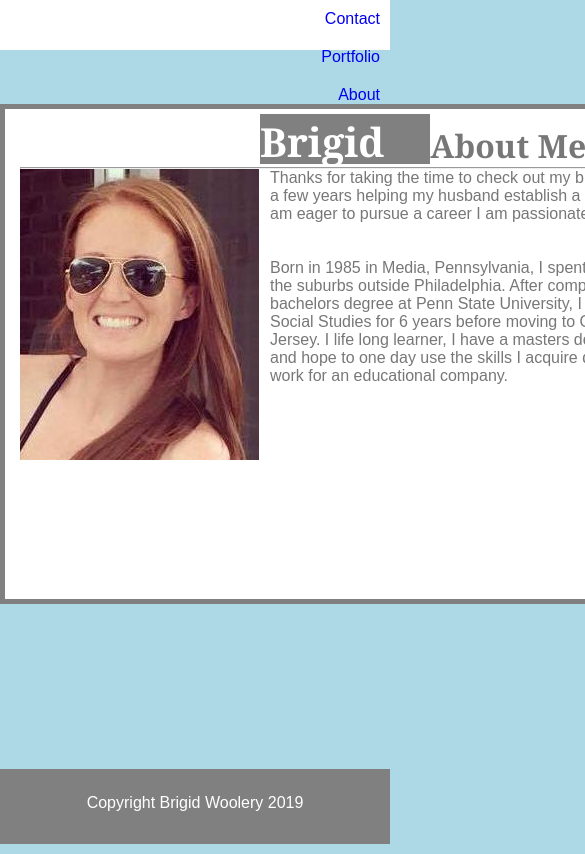
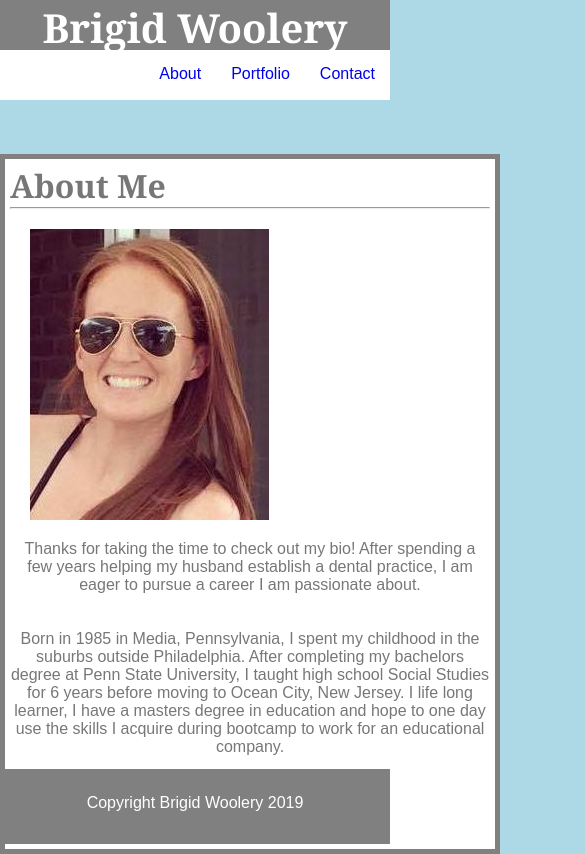
Before and after one commit to BWoolery/Responsive-Portfolio, a plain HTML site: page index.html in a window 390 px wide. Shown: the top 854 px of the page, 585 px wide, since content can reach past the window. Drawn offline with Linux system fonts and the light colour scheme.

Commit message:
still need to fix nav links and portfolio

```diff
--- a/assets/css/style.css
+++ b/assets/css/style.css
@@ -18,7 +18,7 @@ body{
     background-color: white;
     height: 50px;
     margin: 0;
-    padding-left:260px;
+    /* padding-left:260px; */
 }
 
 #nav h1{
@@ -28,8 +28,13 @@ body{
     font-family: 'Georgia', Times, Times New Roman, serif;
     color: white;
     height: 100%;
+    display: inline-block;
     /* margin-left: 100px;  */
 
+}
+#nav ul{
+  display: inline-block;
+  float: right;
 }
 
 a{
@@ -39,10 +44,11 @@ a{
 
 li{
     float: right;
-    padding: 10px;
     list-style: none;
+    padding: 15px;
 
 }
+
 
 #main-content{
     width: 960px;
@@ -155,3 +161,162 @@ textarea {
 button {
   margin-left: .5em;
 }
+
+
+
+
+
+
+@media screen and (max-width: 980px){
+  #nav{
+    padding: 0px;
+    height: 100px;
+
+  }
+  #nav h1{
+    display: block;
+    height: 50px;
+    text-align: center;
+    width: 100%;
+    margin: 0px;
+  }
+  #nav ul{
+    display: block;
+    text-align: center;
+
+
+  }
+  #main-content{
+    background-color: white;
+    width: 700px;
+    height: 700px;
+    padding: 30px;
+  }
+  #picture{
+    display: block;
+    text-align: center;
+    width: 100%;
+    padding: 20px;
+  }
+
+  #bio{
+    background-color:white;
+    display: block;
+    text-align: center;
+    width: 100%;
+  }
+  #contact{
+    width: 600px;
+  }
+}
+
+
+@media screen and (max-width: 768px){
+  #nav{
+     padding: 0px;
+     height: 100px;
+
+   }
+   #nav h1{
+     display: block;
+     height: 50px;
+     text-align: center;
+     width: 100%;
+
+   }
+   #nav ul{
+     display: block;
+     text-align: center;
+
+
+   }
+   #main-content{
+     background-color: white;
+     width: 600px;
+     height: 700px;
+     padding: 5px;
+     margin: 0 auto;
+   }
+
+   #picture{
+     display: block;
+     text-align: center;
+   }
+
+   #bio{
+     background-color:white;
+     display: block;
+     text-align: center;
+   }
+   #contact{
+    width: 500px;
+  }
+  #portfolio{
+    width:500px;
+    height: 3000px;
+  }
+
+  img{
+  display: block;
+  }
+
+ }
+
+
+
+
+@media screen and (max-width: 640px){
+    #nav{
+      padding: 0px;
+      height: 100px;
+
+    }
+    #nav h1{
+      display: block;
+      height: 50px;
+      text-align: center;
+      width: 100%;
+      margin: 0px;
+    }
+    #nav ul{
+      display: block;
+      text-align: center;
+
+    }
+
+    #main-content{
+      background-color: white;
+      width: 500px;
+      height: 700px;
+      padding: 5px;
+    }
+    #picture{
+      display: block;
+      text-align: center;
+    }
+
+    #bio{
+      background-color:white;
+      display: block;
+      text-align: center;
+    }
+
+    #contact{
+      width: 400px;
+    }
+
+    form{
+      width: 355px;
+    }
+
+    #portfolio{
+      width:500px;
+      height: 3000px;
+    }
+
+    img{
+    display: block;
+    }
+
+
+}
--- a/index.html
+++ b/index.html
@@ -11,15 +11,14 @@
 
 <body>
     <div id="nav">
+        <h1>
+           Brigid Woolery
+        </h1>
         <ul>
             <li><a href="contact.html">Contact</a></li>
             <li><a href="portfolio.html">Portfolio</a></li>
             <li><a href="index.html">About</a></li>
         </ul>
-
-         <h1>
-            Brigid Woolery
-         </h1>
 
     </div>
 <br>
```
Also changed, not shown: contact.html (+3 -3 lines), portfolio.html (+3 -3 lines).
